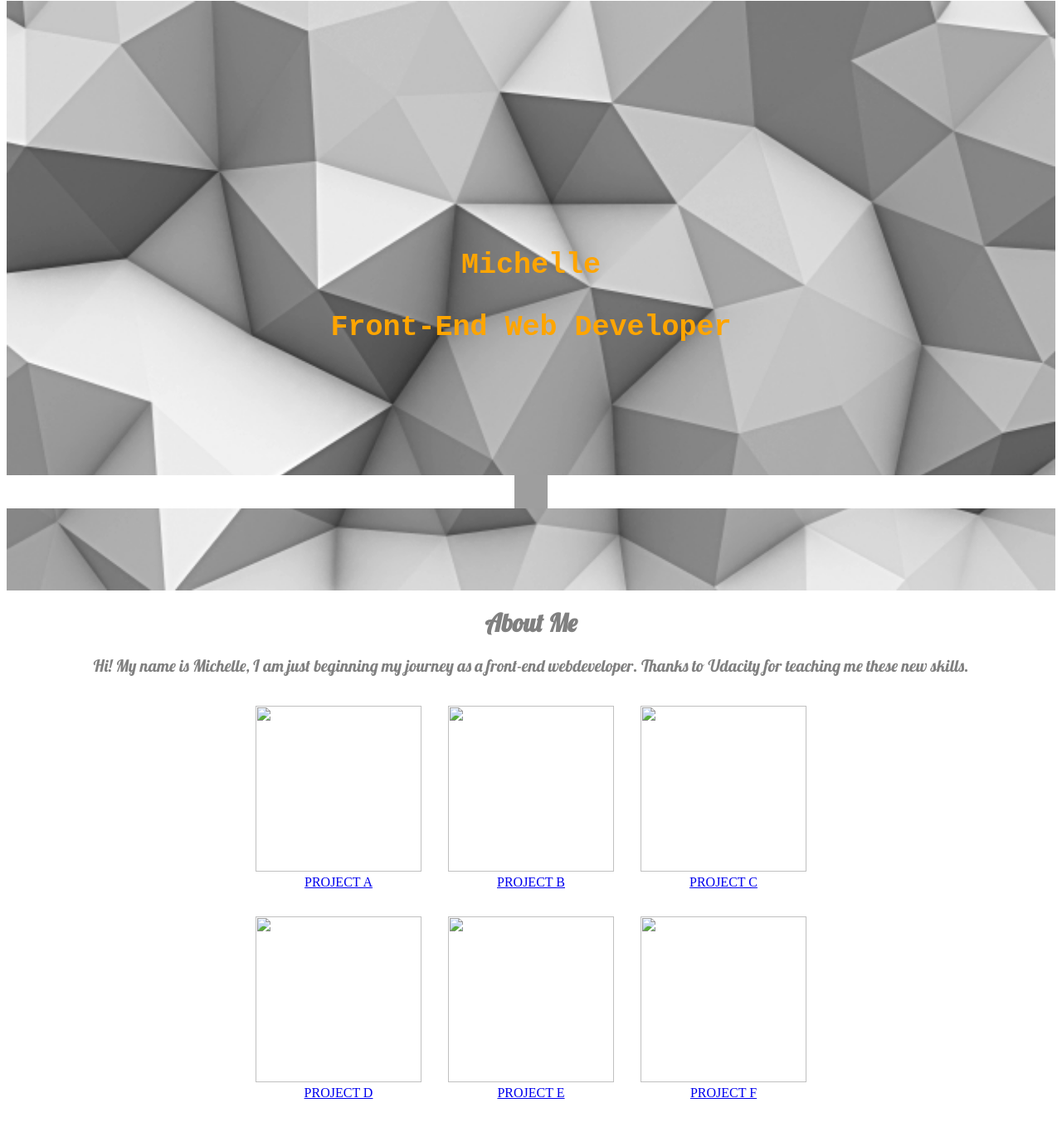
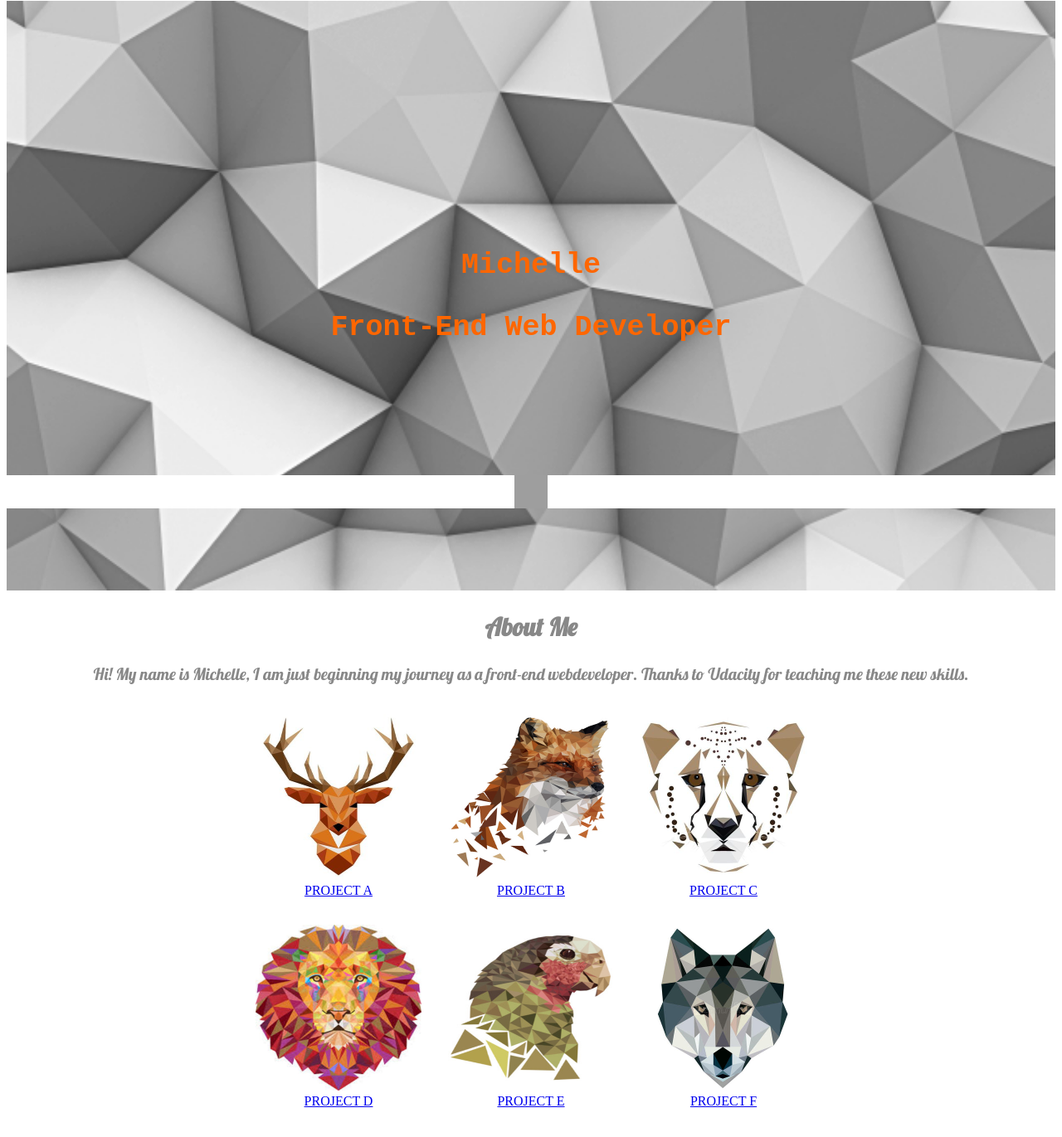
Before and after one commit to standswithcookie/portfolio, a plain HTML site: page index.html in a window 1280 px wide. Shown: the part 187-1558 px from the top of the page at 83% size. Drawn offline with Linux system fonts and the light colour scheme; grey boxes are pictures that could not be loaded.

Commit message:
Validate and clean up

```diff
--- a/index.html
+++ b/index.html
@@ -17,32 +17,34 @@
 		<main>
 			<div class="info">
 				<img class="info-background" src="./assets/background-geometric.jpg" alt="background">
-        <span class="centered">
+				<div class="centered">
 					<p class="info-text">Michelle</p>
 					<p class="info-text">Front-End Web Developer</p>
-        </span>
 				</div>
+			</div>
+			<!-- <h1>About Me</h1> -->
+			<!-- <p>Hi! My name is Michelle, I am just beginning my journey as a front-end webdeveloper. Thanks to Udacity for teaching me these new skills.</p> -->
+		</main>
+
+		<section>
 			<h1>About Me</h1>
 			<p>Hi! My name is Michelle, I am just beginning my journey as a front-end webdeveloper. Thanks to Udacity for teaching me these new skills.</p>
-    </main>
-
-    <article>
 			<div class="da-projects">
-        <a href="#"><img class="proj-img" src="./assets/small-geometric-deer.jpg"><span class="project-title">PROJECT A</span></a>
-        <a href="#"><img class="proj-img" src="./assets/small-geometric-fox.jpg"><span class="project-title">PROJECT B</span></a>
-        <a href="#"><img class="proj-img" src="./assets/small-geometric-leopard.jpg"><span class="project-title">PROJECT C</span></a>
+				<a href="#"><img class="proj-img" src="./assets/small-geometric-deer.jpg" alt="deer"><span class="project-title">PROJECT A</span></a>
+				<a href="#"><img class="proj-img" src="./assets/small-geometric-fox.jpg" alt="fox"><span class="project-title">PROJECT B</span></a>
+				<a href="#"><img class="proj-img" src="./assets/small-geometric-leopard.jpg" alt="leopard"><span class="project-title">PROJECT C</span></a>
 			</div>
 			<!-- hide yo kids -->
 			<div class="da-projects">
-        <a class="kids" href="#"><img class="proj-img" src="./assets/small-geometric-lion2.jpg"><span class="project-title">PROJECT D</span></a>
-        <a class="kids" href="#"><img class="proj-img" src="./assets/small-geometric-parrot.jpg"><span class="project-title">PROJECT E</span></a>
-        <a class="kids" href="#"><img class="proj-img" src="./assets/small-geometric-wolf.jpg"><span class="project-title">PROJECT F</span></a>
+				<a class="kids" href="#"><img class="proj-img" src="./assets/small-geometric-lion2.jpg" alt="lion"><span class="project-title">PROJECT D</span></a>
+				<a class="kids" href="#"><img class="proj-img" src="./assets/small-geometric-parrot.jpg" alt="parrot"><span class="project-title">PROJECT E</span></a>
+				<a class="kids" href="#"><img class="proj-img" src="./assets/small-geometric-wolf.jpg" alt="wolf"><span class="project-title">PROJECT F</span></a>
 			</div>
-    </article>
+		</section>
 
 		<footer>
 			<div class="footer">
-        <a href="https://github.com/standswithcookie"><img class="footer-img" src="https://assets-cdn.github.com/images/modules/logos_page/GitHub-Mark.png" style="width:40px;height:40px;"></a>
+				<a href="https://github.com/standswithcookie"><img class="footer-img" src="https://assets-cdn.github.com/images/modules/logos_page/GitHub-Mark.png" alt="github" style="width:40px;height:40px;"></a>
 			</div>
 		</footer>
 	</body>
--- a/styles/styles.css
+++ b/styles/styles.css
@@ -4,14 +4,14 @@
 
 h1 {
 	font-family: 'Lobster', cursive;
-	color: grey;
+	color: #888;
 	font-size: 30px;
 	text-align: center;
 }
 
 p {
 	font-family: 'Lobster', cursive;
-	color: grey;
+	color: #888;
 	font-size: 20px;
 	text-align: center;
 }
@@ -32,10 +32,10 @@ footer {
 
 /*@media screen and (max-width: 650px) {
 	.info-background {
-		width: 100%;
-		height: 100%;
-	}
-}*/
+		width: 80%;
+		height: auto%;
+	}*/
+/*}*/
 
 @media screen and (min-width: 250px) {
 	.proj-img {
@@ -67,10 +67,6 @@ footer {
 	display: flex;
 	flex-wrap: wrap;
 	justify-content: center;
-
-	/*todo: is this needed?*/
-	width: 100%;
-	height: auto;
 }
 
 .project-title {
@@ -87,12 +83,12 @@ footer {
 
 .info-background {
 	width: 100%;
-	height: 100%;
+	height: auto;
 }
 
 .info-text {
 	font-family: "Courier New", Courier, monospace;
-	color: orange;
+	color: #f60;
 	font-size: 35px;
 	font-weight: bold;
 }
```
Also changed, not shown: assets/small-geometric-deer.jpg (added), assets/small-geometric-fox.jpg (added), assets/small-geometric-leopard.jpg (added), assets/small-geometric-lion2.jpg (added), assets/small-geometric-parrot.jpg (added), assets/small-geometric-wolf.jpg (added). Lines whose indentation alone changed are shown as unchanged.
